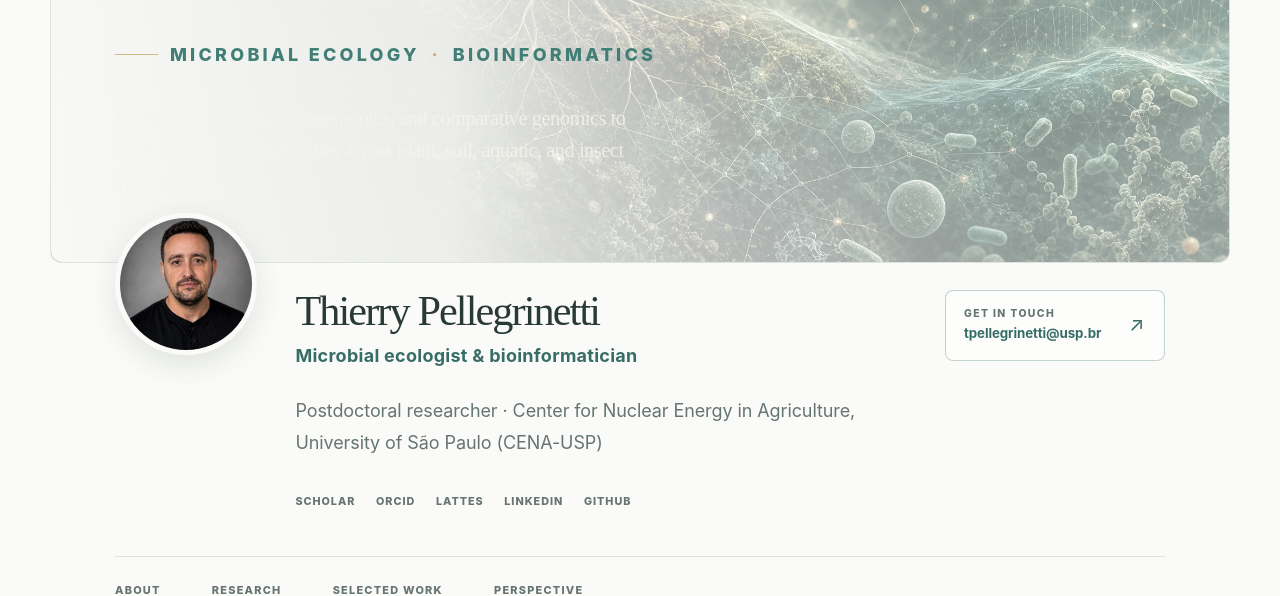
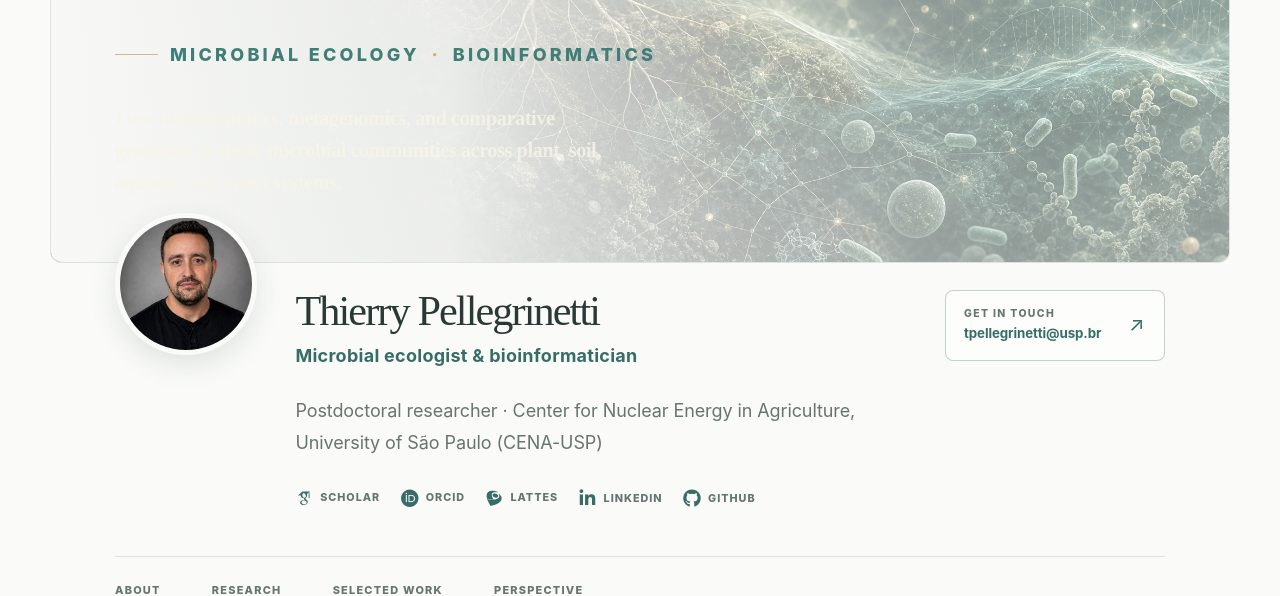
Before and after one commit to tpellegrinetti/tpellegrinetti.github.io, a Jekyll site: the page built from _pages/about.md, in a window 1280 px wide. Shown: the part 183-779 px from the top of the page. Built offline with Jekyll 4.4.1, drawn with Linux system fonts in a browser that asks for light colours; some web fonts are replaced; some of the changed text lies outside the part shown.

Commit message:
Expand publications and academic profile links (#7)
Improve statement contrast, add academic profile icons, expand selected publications, and acknowledge FAPESP support.

```diff
--- a/_pages/about.md
+++ b/_pages/about.md
@@ -27,11 +27,11 @@ redirect_from:
       <p class="academic-profile__role">Microbial ecologist &amp; bioinformatician</p>
       <p class="academic-profile__affiliation">Postdoctoral researcher · Center for Nuclear Energy in Agriculture, University of São Paulo (CENA-USP)</p>
       <ul class="academic-profile__links" aria-label="Academic profiles">
-        <li><a href="https://scholar.google.com/citations?user=OZYSiosAAAAJ&amp;hl=pt-BR&amp;oi=ao" target="_blank" rel="noopener noreferrer">Scholar</a></li>
-        <li><a href="https://orcid.org/0000-0001-9386-6273" target="_blank" rel="noopener noreferrer">ORCID</a></li>
-        <li><a href="http://lattes.cnpq.br/3793742234896496" target="_blank" rel="noopener noreferrer">Lattes</a></li>
-        <li><a href="https://www.linkedin.com/in/thierry-pellegrinetti/" target="_blank" rel="noopener noreferrer">LinkedIn</a></li>
-        <li><a href="https://github.com/tpellegrinetti" target="_blank" rel="noopener noreferrer">GitHub</a></li>
+        <li><a href="https://scholar.google.com/citations?user=OZYSiosAAAAJ&amp;hl=pt-BR&amp;oi=ao" target="_blank" rel="noopener noreferrer"><i class="ai ai-google-scholar" aria-hidden="true"></i><span>Scholar</span></a></li>
+        <li><a href="https://orcid.org/0000-0001-9386-6273" target="_blank" rel="noopener noreferrer"><i class="ai ai-orcid" aria-hidden="true"></i><span>ORCID</span></a></li>
+        <li><a href="http://lattes.cnpq.br/3793742234896496" target="_blank" rel="noopener noreferrer"><i class="ai ai-lattes" aria-hidden="true"></i><span>Lattes</span></a></li>
+        <li><a href="https://www.linkedin.com/in/thierry-pellegrinetti/" target="_blank" rel="noopener noreferrer"><i class="fab fa-linkedin-in" aria-hidden="true"></i><span>LinkedIn</span></a></li>
+        <li><a href="https://github.com/tpellegrinetti" target="_blank" rel="noopener noreferrer"><i class="fab fa-github" aria-hidden="true"></i><span>GitHub</span></a></li>
       </ul>
     </div>
     <a class="academic-contact" href="mailto:tpellegrinetti@usp.br">
@@ -129,15 +129,51 @@ redirect_from:
         </article>
         <article>
           <div class="academic-publication-list__meta"><span>2026</span><small>Research</small></div>
-          <h3><a href="https://doi.org/10.3389/fpls.2026.1786322" target="_blank" rel="noopener noreferrer">Genotype-dependent stability of mycorrhizal communities under drought</a></h3>
+          <h3><a href="https://doi.org/10.3389/fpls.2026.1786322" target="_blank" rel="noopener noreferrer">Genotype-dependent stability and specialization of arbuscular mycorrhizal fungal communities under drought in common bean</a></h3>
           <p><em>Frontiers in Plant Science</em></p>
           <a class="academic-publication-list__arrow" href="https://doi.org/10.3389/fpls.2026.1786322" target="_blank" rel="noopener noreferrer" aria-label="Open publication">↗</a>
         </article>
         <article>
+          <div class="academic-publication-list__meta"><span>2026</span><small>Perspective</small></div>
+          <h3><a href="https://doi.org/10.1007/s11104-026-08578-5" target="_blank" rel="noopener noreferrer">Integrating plant microbiome for resilient agriculture and a sustainable environment</a></h3>
+          <p><em>Plant and Soil</em></p>
+          <a class="academic-publication-list__arrow" href="https://doi.org/10.1007/s11104-026-08578-5" target="_blank" rel="noopener noreferrer" aria-label="Open publication">↗</a>
+        </article>
+        <article>
+          <div class="academic-publication-list__meta"><span>2026</span><small>Research</small></div>
+          <h3><a href="https://doi.org/10.1038/s41522-026-01021-8" target="_blank" rel="noopener noreferrer">Bacterial inoculation drives microbiome-mediated resistance to a soil-borne pathogen in wheat</a></h3>
+          <p><em>npj Biofilms and Microbiomes</em></p>
+          <a class="academic-publication-list__arrow" href="https://doi.org/10.1038/s41522-026-01021-8" target="_blank" rel="noopener noreferrer" aria-label="Open publication">↗</a>
+        </article>
+        <article>
+          <div class="academic-publication-list__meta"><span>2025</span><small>Research</small></div>
+          <h3><a href="https://doi.org/10.1016/j.stress.2025.100860" target="_blank" rel="noopener noreferrer">Functional adaptations of the rhizosphere microbiome for drought-tolerance promotion in common bean</a></h3>
+          <p><em>Plant Stress</em></p>
+          <a class="academic-publication-list__arrow" href="https://doi.org/10.1016/j.stress.2025.100860" target="_blank" rel="noopener noreferrer" aria-label="Open publication">↗</a>
+        </article>
+        <article>
+          <div class="academic-publication-list__meta"><span>2025</span><small>Genome</small></div>
+          <h3><a href="https://doi.org/10.1128/mra.00807-24" target="_blank" rel="noopener noreferrer">Metagenome-assembled bacterial genomes from long accurate reads associated with <em>Capilliphycus salinus</em> ALCB114379</a></h3>
+          <p><em>Microbiology Resource Announcements</em></p>
+          <a class="academic-publication-list__arrow" href="https://doi.org/10.1128/mra.00807-24" target="_blank" rel="noopener noreferrer" aria-label="Open publication">↗</a>
+        </article>
+        <article>
+          <div class="academic-publication-list__meta"><span>2025</span><small>Research</small></div>
+          <h3><a href="https://doi.org/10.1093/femsec/fiaf013" target="_blank" rel="noopener noreferrer">Co-inoculation with <em>Bacillus thuringiensis</em> RZ2MS9 and rhizobia improves soybean development and modulates soil functional diversity</a></h3>
+          <p><em>FEMS Microbiology Ecology</em></p>
+          <a class="academic-publication-list__arrow" href="https://doi.org/10.1093/femsec/fiaf013" target="_blank" rel="noopener noreferrer" aria-label="Open publication">↗</a>
+        </article>
+        <article>
           <div class="academic-publication-list__meta"><span>2024</span><small>Software</small></div>
-          <h3><a href="https://doi.org/10.1016/j.rhisph.2024.100905" target="_blank" rel="noopener noreferrer">PGPg_finder: identifying plant growth-promoting genes in prokaryotic genomes</a></h3>
+          <h3><a href="https://doi.org/10.1016/j.rhisph.2024.100905" target="_blank" rel="noopener noreferrer">PGPg_finder: a comprehensive and user-friendly pipeline for identifying plant growth-promoting genes in genomic and metagenomic data</a></h3>
           <p><em>Rhizosphere</em></p>
           <a class="academic-publication-list__arrow" href="https://doi.org/10.1016/j.rhisph.2024.100905" target="_blank" rel="noopener noreferrer" aria-label="Open publication">↗</a>
+        </article>
+        <article>
+          <div class="academic-publication-list__meta"><span>2024</span><small>Research</small></div>
+          <h3><a href="https://doi.org/10.1016/j.micres.2024.127706" target="_blank" rel="noopener noreferrer">The interplay between plant growth-promoting rhizobacteria and the rhizosphere microbiome</a></h3>
+          <p><em>Microbiological Research</em></p>
+          <a class="academic-publication-list__arrow" href="https://doi.org/10.1016/j.micres.2024.127706" target="_blank" rel="noopener noreferrer" aria-label="Open publication">↗</a>
         </article>
       </div>
     </section>
@@ -163,7 +199,10 @@ redirect_from:
       <p class="academic-label">Collaborate</p>
       <h2>Collaboration and scientific exchange</h2>
       <p>I am open to interdisciplinary collaborations involving microbial community data, comparative genomics, ecological inference, and reproducible bioinformatics. I also welcome conversations about analytical strategy, interpretation, and the development of reusable research workflows.</p>
-      <a class="academic-button academic-button--light" href="mailto:tpellegrinetti@usp.br">Start a conversation <span aria-hidden="true">↗</span></a>
+      <div class="academic-invitation__footer">
+        <a class="academic-button academic-button--light" href="mailto:tpellegrinetti@usp.br">Start a conversation <span aria-hidden="true">↗</span></a>
+        <a class="academic-support" href="https://fapesp.br/en" target="_blank" rel="noopener noreferrer"><span>Support:</span> <strong>FAPESP</strong></a>
+      </div>
     </section>
   </div>
 </div>
--- a/_sass/_custom.scss
+++ b/_sass/_custom.scss
@@ -2378,10 +2378,10 @@ html[data-theme="dark"] .academic-research__grid article {
 .academic-hero__statement {
   max-width: 680px;
   margin: 0;
-  color: var(--ink);
+  color: #202826;
   font-family: Iowan Old Style, Baskerville, Times New Roman, serif;
   font-size: clamp(1.45rem, 2.65vw, 2.3rem);
-  font-weight: 500;
+  font-weight: 600;
   letter-spacing: -0.025em;
   line-height: 1.2;
   text-shadow: none;
@@ -2444,13 +2444,30 @@ html[data-theme="dark"] .academic-research__grid article {
 }
 
 .academic-profile__links a {
+  display: inline-flex;
+  gap: 0.38rem;
+  align-items: center;
   color: var(--ink-soft);
   font-size: 0.6rem;
   letter-spacing: 0.09em;
 }
 
+.academic-profile__links .ai,
+.academic-profile__links .fab {
+  width: 1em;
+  color: var(--petroleum);
+  font-size: 1rem;
+  line-height: 1;
+  text-align: center;
+}
+
 .academic-profile__links a:hover {
   color: var(--petroleum-bright);
+}
+
+.academic-profile__links a:hover .ai,
+.academic-profile__links a:hover .fab {
+  color: inherit;
 }
 
 .academic-contact {
@@ -2702,6 +2719,36 @@ html[data-theme="dark"] .academic-research__grid article {
   color: var(--ink-soft);
 }
 
+.academic-invitation__footer {
+  position: relative;
+  z-index: 1;
+  display: flex;
+  flex-wrap: wrap;
+  gap: 1.5rem 2.5rem;
+  align-items: center;
+  justify-content: space-between;
+  margin-top: 2rem;
+}
+
+.academic-support {
+  display: inline-flex;
+  gap: 0.4rem;
+  align-items: baseline;
+  color: var(--ink-soft) !important;
+  font-size: 0.68rem;
+  letter-spacing: 0.08em;
+  text-transform: uppercase;
+}
+
+.academic-support strong {
+  color: var(--petroleum);
+  font-size: 0.8rem;
+}
+
+.academic-support:hover strong {
+  color: var(--ink);
+}
+
 .academic-button--light {
   color: var(--petroleum) !important;
   border: 1px solid rgba(55, 109, 102, 0.36);
@@ -2856,6 +2903,11 @@ html[data-theme="dark"] .academic-research__grid article {
     padding-right: 0;
     padding-left: 0;
   }
+
+  .academic-invitation__footer {
+    align-items: flex-start;
+    flex-direction: column;
+  }
 }
 
 @media (max-width: 480px) {
```
